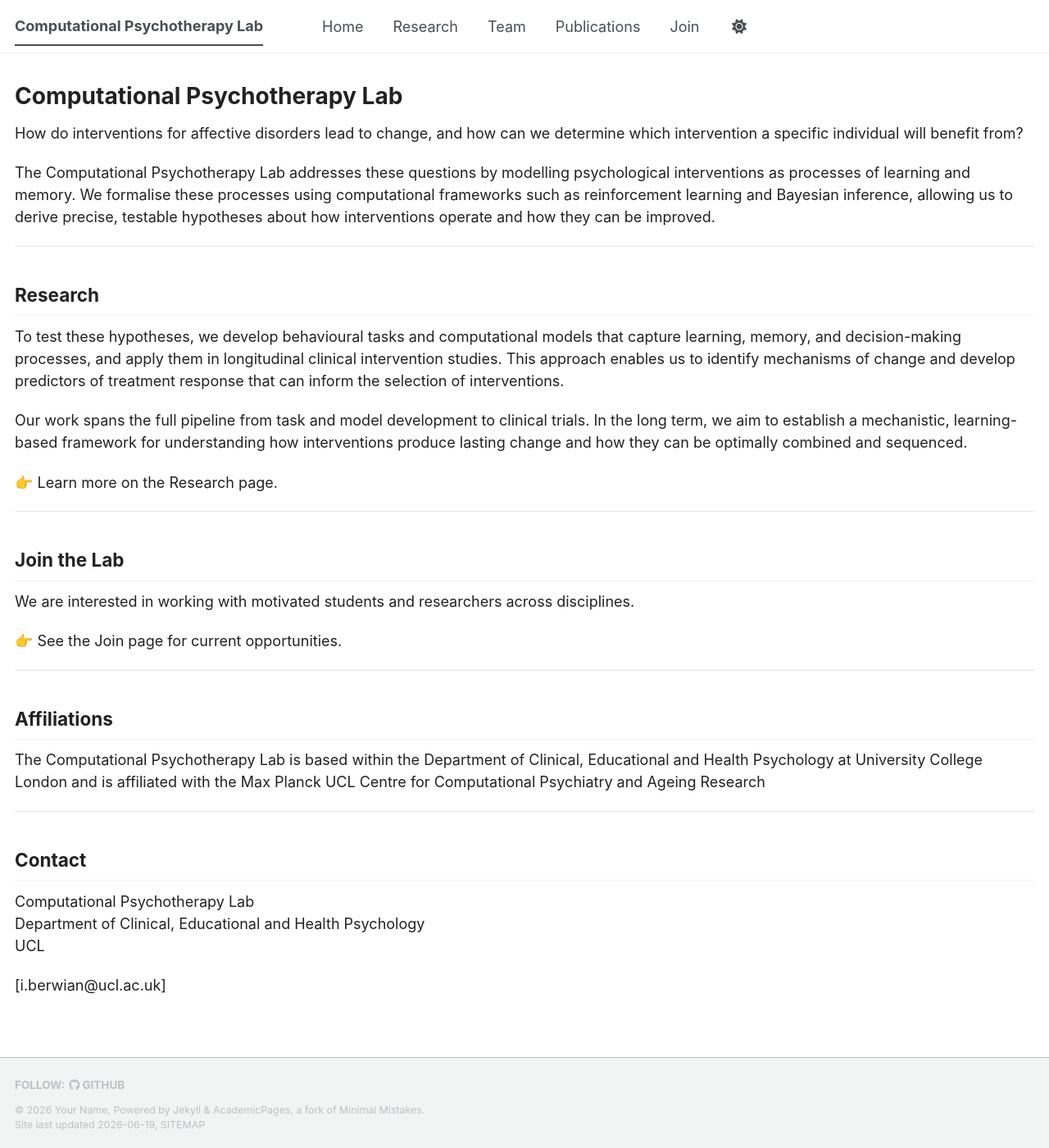
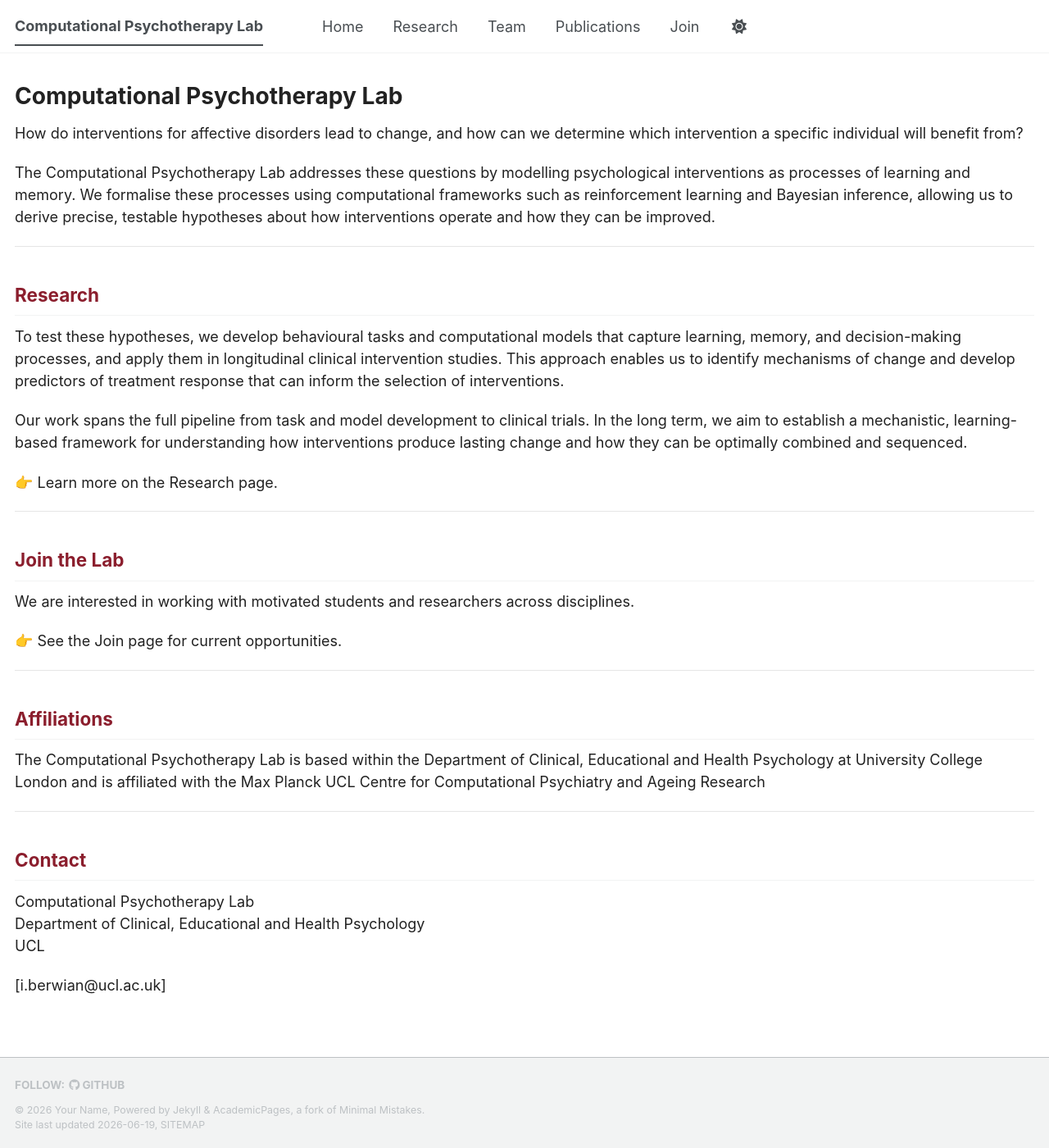
Before and after one commit to IsabelBerwian/CPT-lab, a Jekyll site: the page built from _pages/about.md, in a window 1280 px wide and 1400 px high. Shown: the whole window at 82% size. Built offline with Jekyll 4.4.1, drawn with Linux system fonts in a browser that asks for light colours; a script bundle is joined from its source files by our own code; library files that are not in the unit come from our copies; our own code applies the rules of GitHub Pages for plain Markdown files.

Commit message:
Refactor heading styles in main.scss

```diff
--- a/assets/css/main.scss
+++ b/assets/css/main.scss
@@ -80,7 +80,15 @@ a:hover {
 
 
 /* Headings */
-h1, h2, h3, h4, h5, h6 {
+h1 {
+  color: var(--color-text);
+}
+
+h2 {
+  color: var(--color-primary);
+}
+
+h3, h4, h5, h6 {
   color: var(--color-text);
 }
 
```
